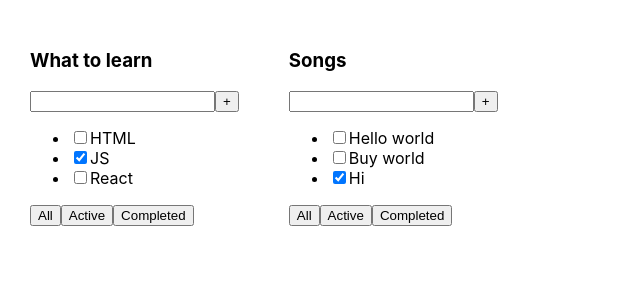
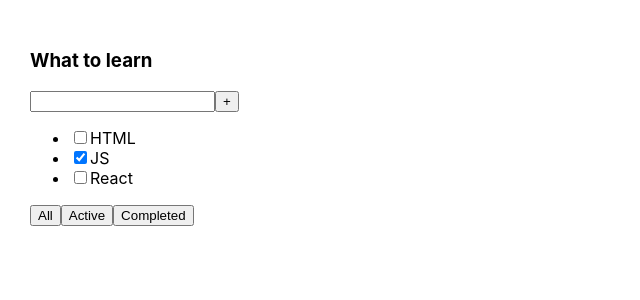
Before and after one commit to DmitryShastel/To_Do_List_2.0, a React (Create React App) app in the folder to_do_list_2.0/: page / in a window 1280 px wide. Shown: the top 300 px of the page, without its empty margins (0-640 px from the left). Built offline with nearby package versions, Linux system fonts and the light colour scheme.

Commit message:
The array tasks2 is removed

```diff
--- a/to_do_list_2.0/src/App.tsx
+++ b/to_do_list_2.0/src/App.tsx
@@ -10,16 +10,9 @@ export const App = () => {
         {id: 3, title: 'React', isDone: false}
     ]
 
-    let task2 = [
-        {id: 1, title: 'Hello world', isDone: false},
-        {id: 2, title: 'Buy world', isDone: false},
-        {id: 3, title: 'Hi', isDone: true}
-    ]
-
     return (
         <div className="App">
             <Todolist  title='What to learn' task={task1}/>
-            <Todolist  title='Songs' task={task2}/>
         </div>
     );
 }
--- a/to_do_list_2.0/src/Todolist.tsx
+++ b/to_do_list_2.0/src/Todolist.tsx
@@ -21,7 +21,7 @@ export const Todolist = (props: ToDolistPropsType) => {
             </div>
             <ul>
                 {props.task.map(task =>
-                    <li>
+                    <li key={task.id} >
                         <input  type={'checkbox'} checked={task.isDone}/><span>{task.title}</span>
                     </li>
                 )}
@@ -36,15 +36,3 @@ export const Todolist = (props: ToDolistPropsType) => {
 
     )
 }
-
-
-
-
-
-
-
-
-
-// {props.task.map(t =>
-//     <li><input type={"checkbox"} checked={t.isDone}/><span>{t.title}</span></li>
-// )}
```
